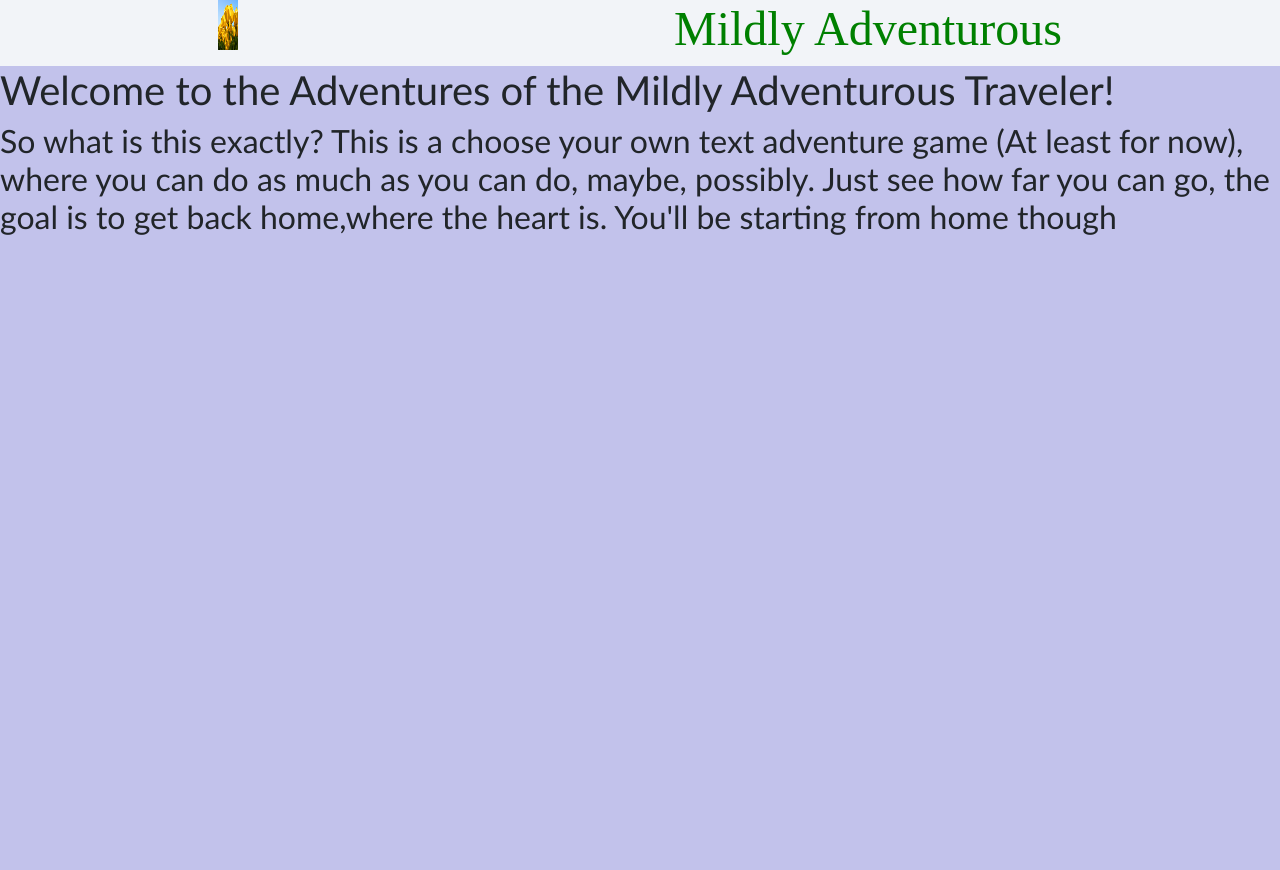
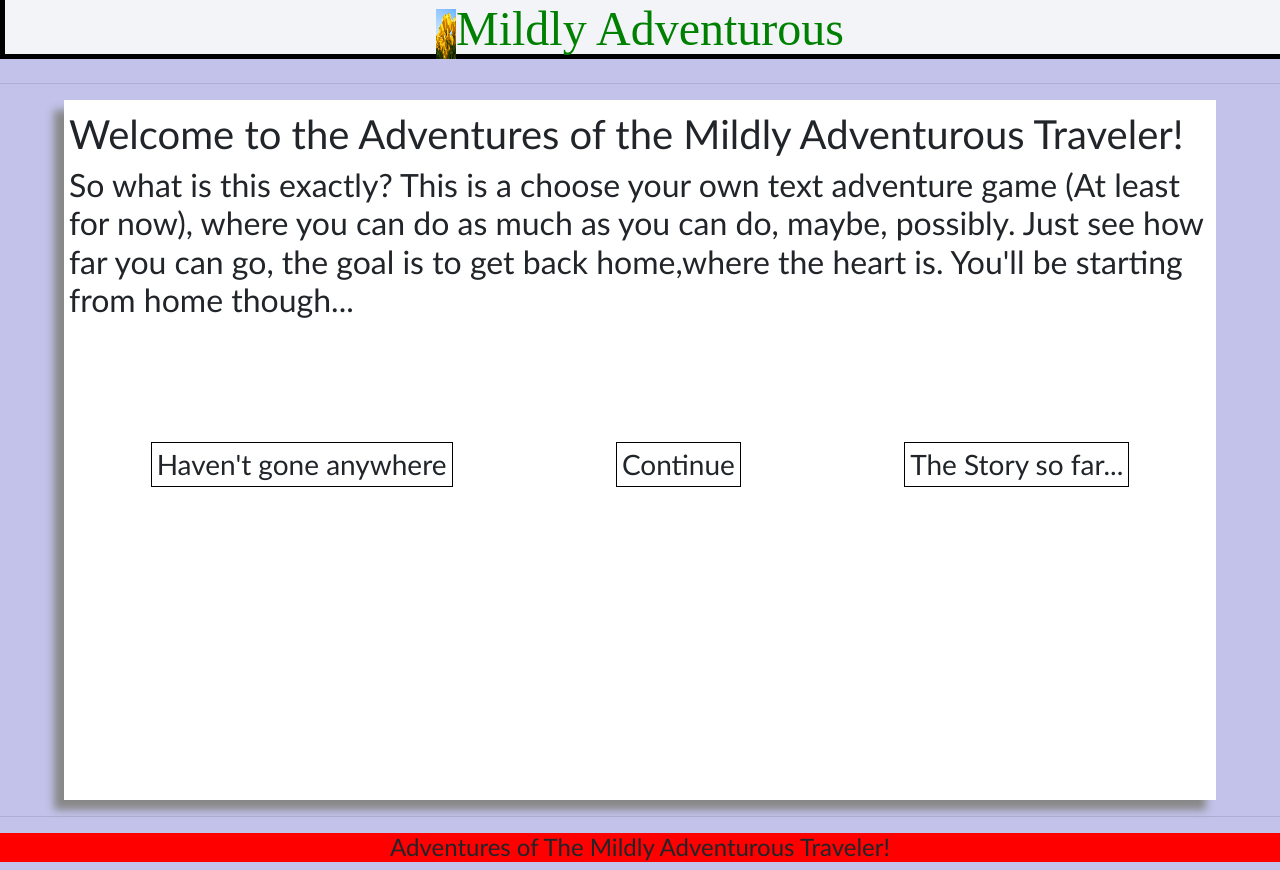
Before and after one commit to JaimieWalker/mildly-adventerous, a React (Create React App) app in the folder client/: page / in a window 1280 px wide. Before the commit the page ends 800 px from the top, so only its background shows below. Built offline with nearby package versions, Linux system fonts and the light colour scheme.

Commit message:
added layout

```diff
--- a/client/src/App.css
+++ b/client/src/App.css
@@ -1,3 +1,4 @@
-*{
+html,body{
     font-family: 'Gill Sans', 'Gill Sans MT', Calibri, 'Trebuchet MS', sans-serif;
+
 }
--- a/client/src/App.js
+++ b/client/src/App.js
@@ -1,6 +1,7 @@
 import React from 'react'
 import Home from './Pages/HomeFolder/Home'
 import Header from './HeaderFolder/Header'
+import Footer from './FooterFolder/Footer'
 
 import './App.css'
 
@@ -9,7 +10,10 @@ class App extends React.Component {
     return (
       <div className="App">
         <Header />
+        <hr/>
         <Home />
+        <hr/>
+        <Footer />
       </div>
     )
   }
--- /dev/null
+++ b/client/src/FooterFolder/Footer.js
@@ -0,0 +1,14 @@
+import React from 'react'
+import './footer.css'
+
+export default class Footer extends React.Component {
+  render () {
+    return (
+
+      <footer>
+        <h4 className= "text-center">  Adventures of The Mildly Adventurous Traveler! </h4>
+      </footer>
+
+    )
+  }
+}
--- /dev/null
+++ b/client/src/FooterFolder/footer.css
@@ -0,0 +1,8 @@
+footer{
+    height: 100%;
+    background-color: red;
+}
+
+.home{
+    min-height: calc(100vh - 100px);
+}
--- a/client/src/HeaderFolder/Header.js
+++ b/client/src/HeaderFolder/Header.js
@@ -5,12 +5,13 @@ import './css/header.css'
 export default class Header extends React.Component {
   render () {
     return (
-      <div className="title">
-        <header className="gameTitle text-center d-flex justify-content-around">
+
+      <header className="gameTitle text-center d-flex justify-content-around">
+        <h1>
           <img id="logo" src={tulips} alt="tulip"/>
-          <h1>Mildly Adventurous</h1>
-        </header>
-      </div>
+          Mildly Adventurous
+        </h1>
+      </header>
     )
   }
 }
--- a/client/src/HeaderFolder/css/header.css
+++ b/client/src/HeaderFolder/css/header.css
@@ -6,9 +6,8 @@
 .gameTitle h1{
     font-family: Apple Chancery, cursive;
     font-size: 3em;
-}
-
-.title{
     background-color: rgb(242, 244, 248);
     color: green;
+    width: 100%;
+    box-shadow: 5px -5px inset black;
 }
--- a/client/src/Pages/HomeFolder/Home.js
+++ b/client/src/Pages/HomeFolder/Home.js
@@ -11,11 +11,17 @@ export default class Home extends React.Component {
   render () {
     return (
 
-      <div className="home">
+      <section className="home">
         <h1> Welcome to the Adventures of the Mildly Adventurous Traveler! </h1>
-        <h2 className="lol"> So what is this exactly? This is a choose your own text adventure game (At least for now), where you can do as much as you can do, maybe, possibly. Just see how far you can go, the goal is to get back home,where the heart is. You'll be starting from home though
+        <h2 className="intro"> {"So what is this exactly? This is a choose your own text adventure game (At least for now), where you can do as much as you can do, maybe, possibly. Just see how far you can go, the goal is to get back home,where the heart is. You'll be starting from home though..."}
         </h2>
-      </div>
+
+        <nav className="newGame d-flex justify-content-around">
+          <h3>{"Haven't gone anywhere"}</h3>
+          <h3>Continue</h3>
+          <h3>The Story so far...</h3>
+        </nav>
+      </section>
 
     )
   }
--- a/client/src/Pages/HomeFolder/home.css
+++ b/client/src/Pages/HomeFolder/home.css
@@ -1,4 +1,24 @@
 body{
     background-color: rgb(194, 194, 235);
-    border-radius: 20px;
 }
+
+.home{
+    padding-top: 10px;
+    width:90%;
+    margin: auto;
+    background-color: white;
+    padding-left: 5px;
+    padding-right: 5px;
+    font-size: 2px;
+    box-shadow: -10px 10px 8px #888888;
+}
+
+.newGame{
+    padding-top: 10%;
+}
+
+.newGame h3{
+    border: 1px solid black;
+    margin: auto;
+    padding: 5px;
+}
```
Also changed, not shown: client/.eslintrc.json.
